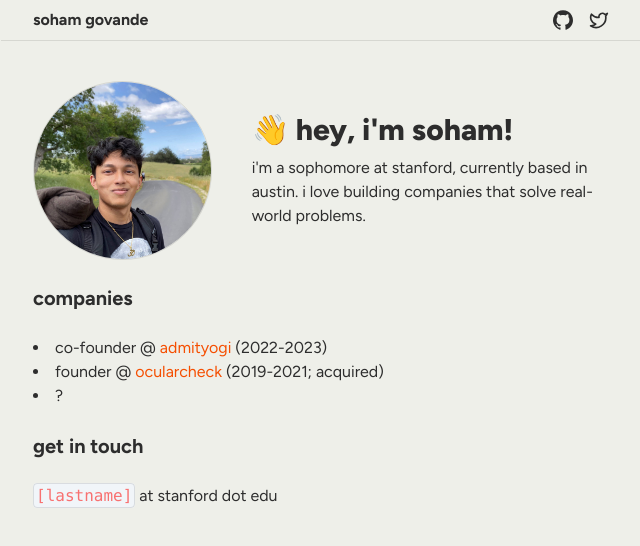
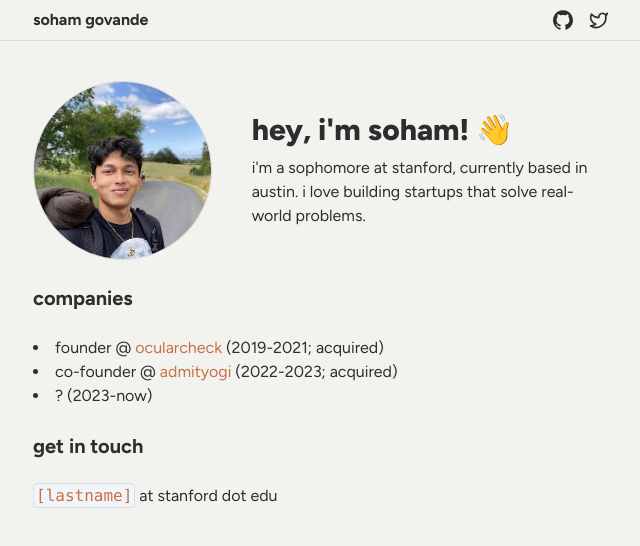
Before and after one commit to SohamGovande/personal-site, a Next.js app: page / in a window 1280 px wide. Shown: the top 546 px of the page, without its empty margins (319-959 px from the left). Built offline with nearby package versions, Linux system fonts and the light colour scheme.

Commit message:
add admityogi acquisition

```diff
--- a/app/page.tsx
+++ b/app/page.tsx
@@ -11,19 +11,19 @@ export default function IndexPage() {
         </div>
         <div style={{ flex: '2 2 0'}} className="h-min">
           <h1 className="text-3xl font-extrabold">
-            👋 hey, i&apos;m soham!
+            hey, i&apos;m soham! 👋
           </h1>
           <p className="mt-2">
             i&apos;m a sophomore at stanford, currently based in austin. i love building
-            companies that solve real-world problems.
+            startups that solve real-world problems.
           </p>
         </div>
       </div>
       <h2>companies</h2>
       <ul>
-        <li>co-founder @ <a href="https://admityogi.com">admityogi</a> (2022-2023)</li>
         <li>founder @ <a href="https://www.orbis.org/en">ocularcheck</a> (2019-2021; acquired)</li>
-        <li>?</li>
+        <li>co-founder @ <a href="https://admityogi.com">admityogi</a> (2022-2023; acquired)</li>
+        <li>? (2023-now)</li>
       </ul>
       <h2>get in touch</h2>
       <p>
--- a/styles/globals.css
+++ b/styles/globals.css
@@ -4,7 +4,7 @@
 
 @layer base {
   :root {
-    --background: #eeefe9;
+    --background: #f2f3ef;
     --foreground: #2d2d2d;
 
     --muted: hsl(210 40% 96.1%);
@@ -26,7 +26,7 @@
     --secondary-foreground: hsl(222.2 47.4% 11.2%);
 
     --accent: hsl(210 40% 96.1%);
-    --accent-foreground: rgb(245, 78, 0);
+    --accent-foreground: rgb(199, 112, 69);
 
     --destructive: hsl(0 100% 50%);
     --destructive-foreground: hsl(210 40% 98%);
@@ -37,7 +37,7 @@
   }
 
   code {
-    @apply bg-slate-100 rounded-sm p-0.5 text-red-400 border;
+    @apply bg-slate-100 rounded-sm p-0.5 text-accent-foreground border;
   }
 
   h2 {
```
